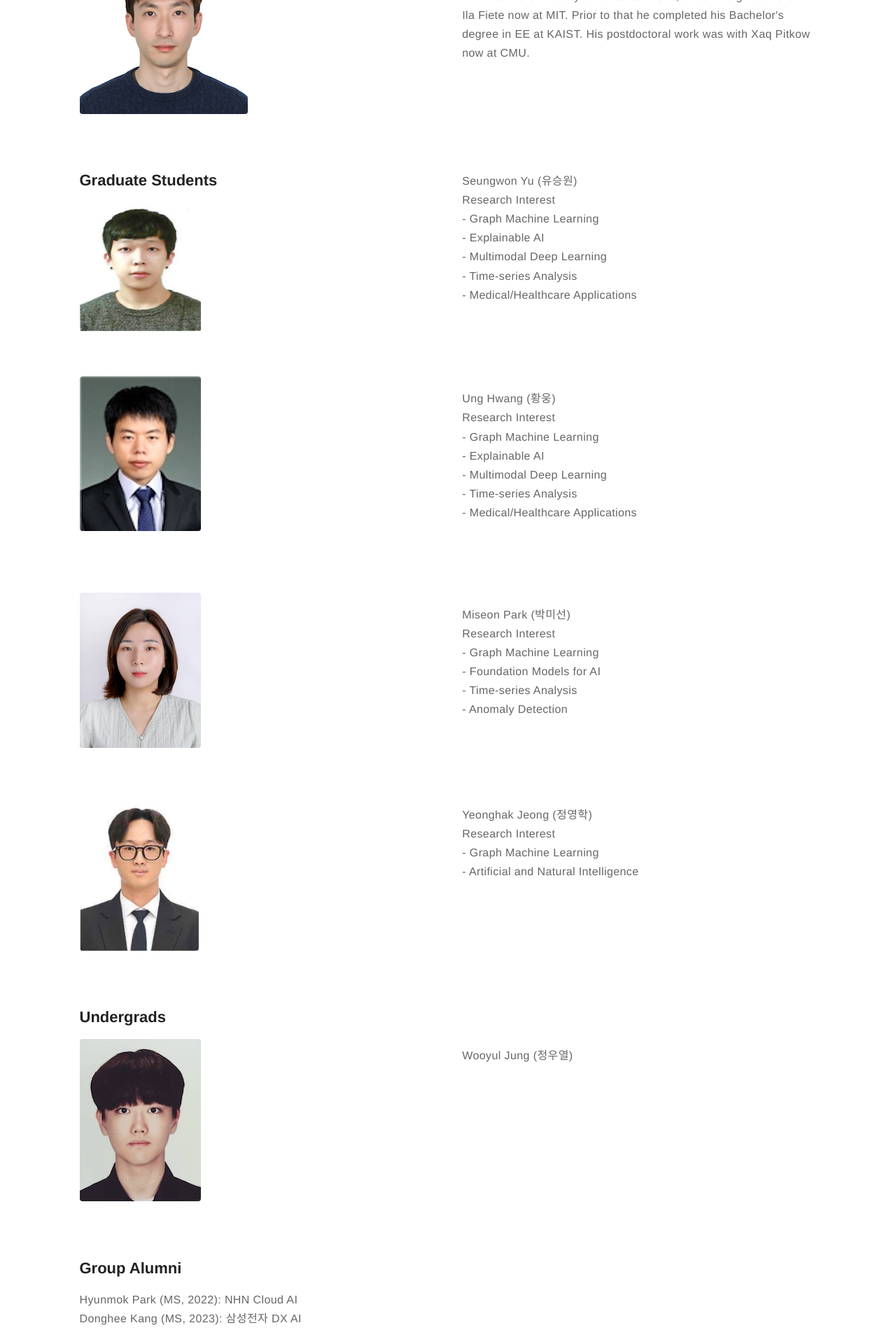
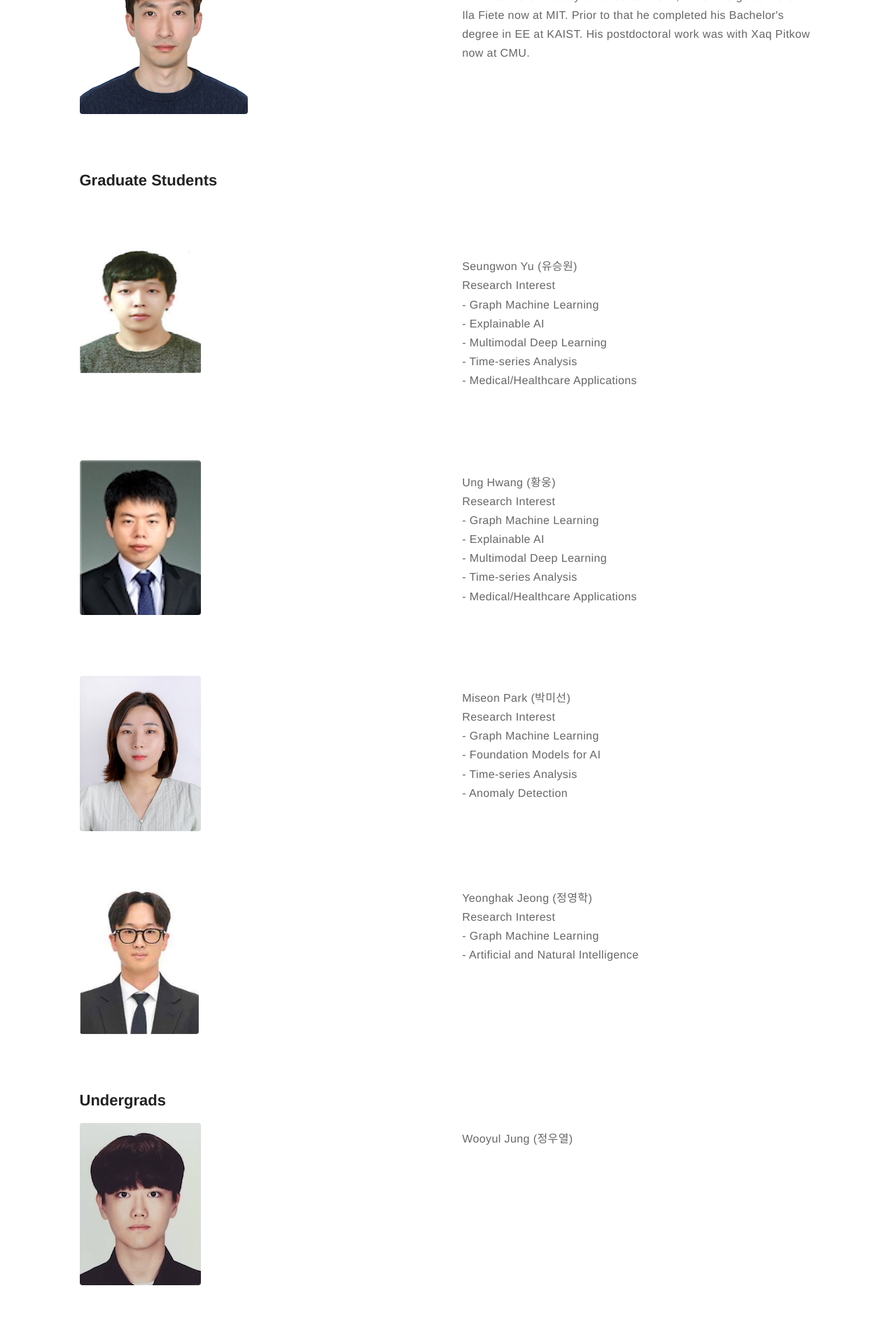
Before and after one commit to kijungyoon/kijungyoon.github.io, a Jekyll site: the page built from people.md, in a window 1280 px wide. Shown: the part 676-2577 px from the top of the page at 70% size. Built offline with Jekyll 4.4.1, drawn with Linux system fonts in a browser that asks for light colours.

Commit message:
Update people.md

```diff
--- a/people.md
+++ b/people.md
@@ -19,6 +19,13 @@ layout: page
 <div class="side-by-side">
     <div class="toleft">
 	<h2> Graduate Students</h2>
+    </div>
+    <div class="toright">
+    </div>
+</div>
+
+<div class="side-by-side">
+    <div class="toleft">
 	<img class="image" src="https://kijungyoon.github.io/assets/images/SeungwonYoo.png" alt="Alt Text">
 	<figcaption class="caption"></figcaption>
     </div>
```
